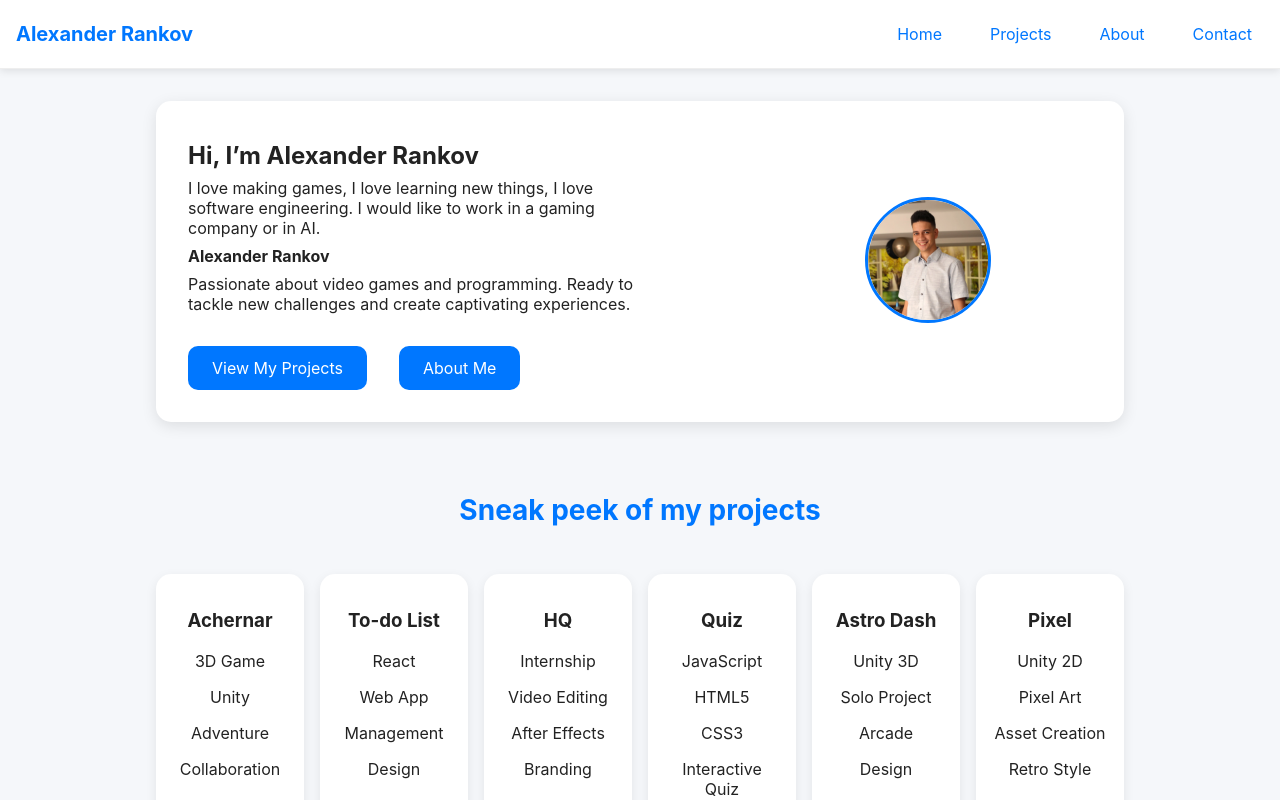
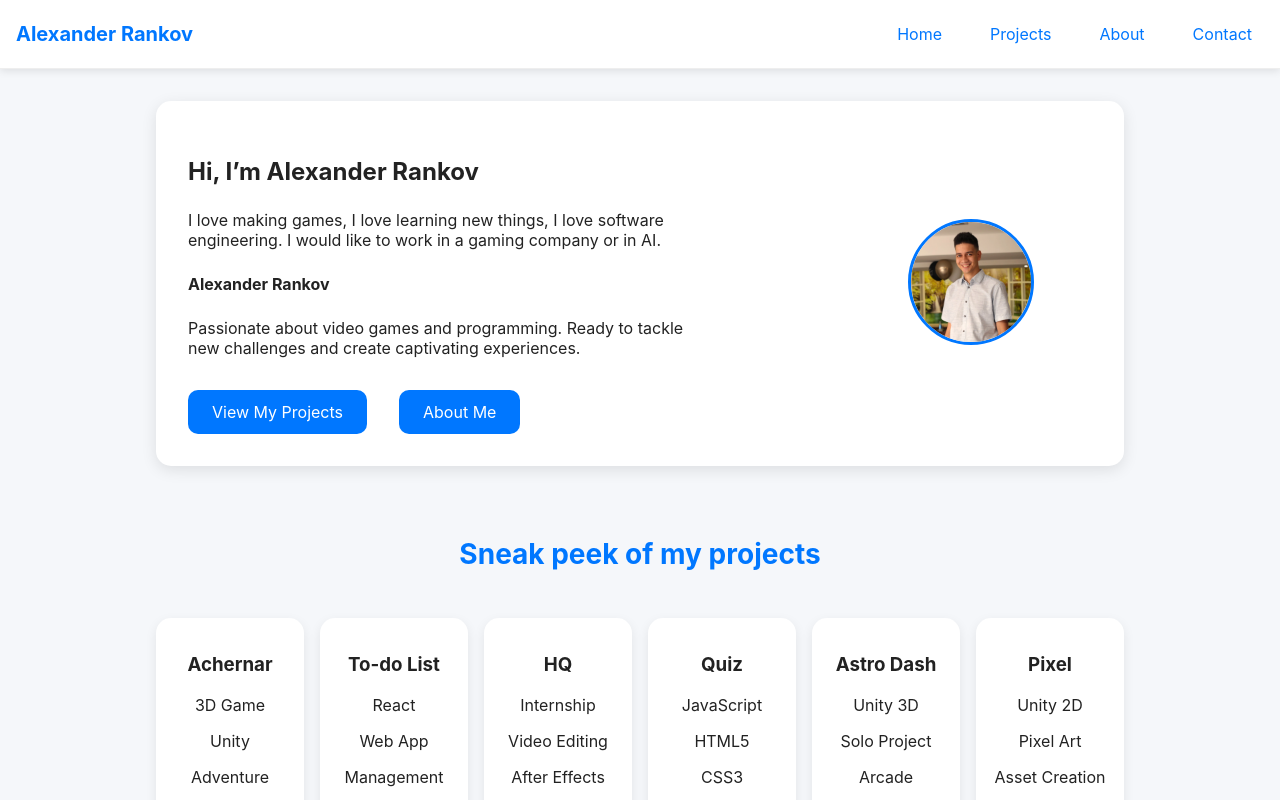
Before and after one commit to 2259198/My-portfolio, a React (Vite) app: page / in a window 1280 px wide. Shown: the top 800 px of the page. Built offline with nearby package versions, Linux system fonts and the light colour scheme.

Commit message:
I'm fixing some design mistakes and making the page better

```diff
--- a/src/pages/About.jsx
+++ b/src/pages/About.jsx
@@ -13,7 +13,7 @@ export default function About() {
           </div>
           <div className="info">
             <h2>Alexander Rankov</h2>
-            <p className="location">Vaudreuil-Dorion, Québec</p>
+            <p className="location">Vaudreuil-Dorion, Québec, Canada</p>
             <p className="bio">
               Passionate about the world of video games and programming, I specialize in game development. I have a clear goal in life: to work in globally renowned studios. Driven by innovation and attention to detail, I am ready to tackle challenges to create experiences that captivate players.
             </p>
--- a/src/pages/Home.scss
+++ b/src/pages/Home.scss
@@ -36,7 +36,7 @@
         width: 100%;
         max-width: 100%;
         p, h1 {
-          margin: 0.5rem 0;
+          margin: 1.5rem 0;
           word-wrap: break-word;
         }
 
@@ -141,7 +141,7 @@
       gap: 14rem;
 
       .text {
-        flex: 2;
+        flex: 2.7;
 
         .buttons{
           justify-content: flex-start;
--- a/src/pages/ProjectDetails.scss
+++ b/src/pages/ProjectDetails.scss
@@ -10,7 +10,7 @@
 
     .back-btn {
         padding: 0.5rem 1.5rem;
-        background: linear-gradient(135deg, #0077ff, #00c6ff);
+        background: #0077ff;
         color: white;
         border-radius: 20px;
         text-decoration: none;
@@ -19,7 +19,7 @@
     }
 
     .back-btn:hover {
-        background: linear-gradient(135deg, #005bb5, #0099cc);
+        background: #005bb5;
         transform: translateY(-2px);
     }
 
```
